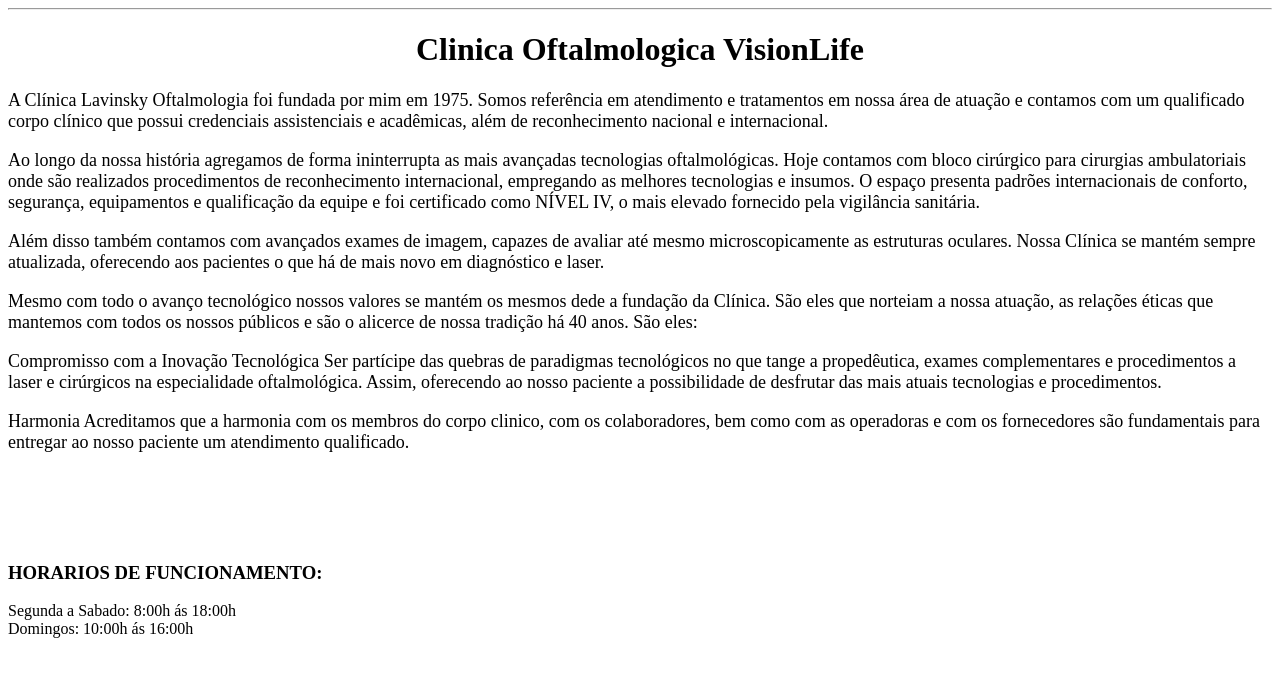
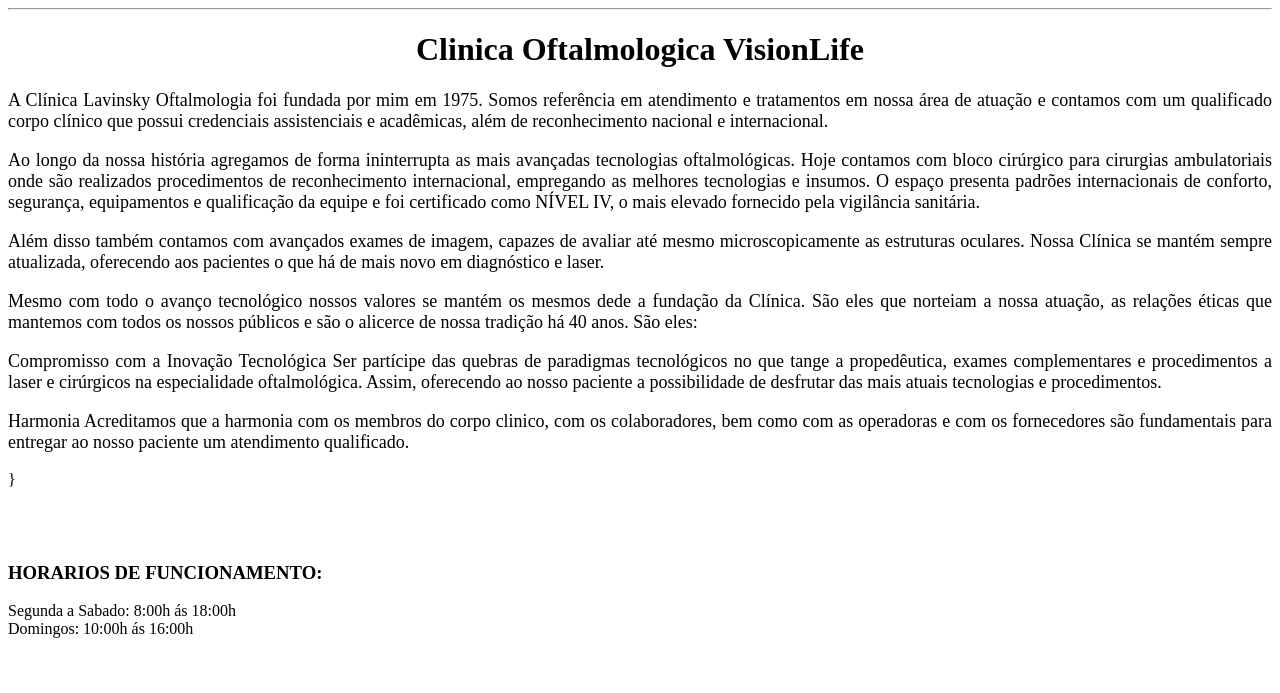
Before and after one commit to tamiresvv/PI_UC12, a PHP site: page /horarios.php in a window 1280 px wide. Shown: the part 87-780 px from the top of the page. Run offline with PHP 8.4, Linux system fonts and the light colour scheme.

Commit message:
Horarios

```diff
--- a/horarios.php
+++ b/horarios.php
@@ -16,6 +16,7 @@
 
 
         <p style=" color: #eeff00" align="left"> <font size="4" face="Calibri light" >
+            <div align="justify">
         <p> A Clínica Lavinsky Oftalmologia foi fundada por mim em
             1975. Somos referência em atendimento e tratamentos em nossa área
             de atuação e contamos com um qualificado corpo clínico que possui
@@ -28,12 +29,8 @@
         <p> Harmonia
             Acreditamos que a harmonia com os membros do corpo clinico, com os colaboradores, bem como com as operadoras e com os fornecedores são fundamentais para entregar ao nosso paciente um atendimento qualificado. </p>
             </font></p>
-
-
-
-
-
-
+            </div>
+         }
 
         <br><br><br><br>
 
```
